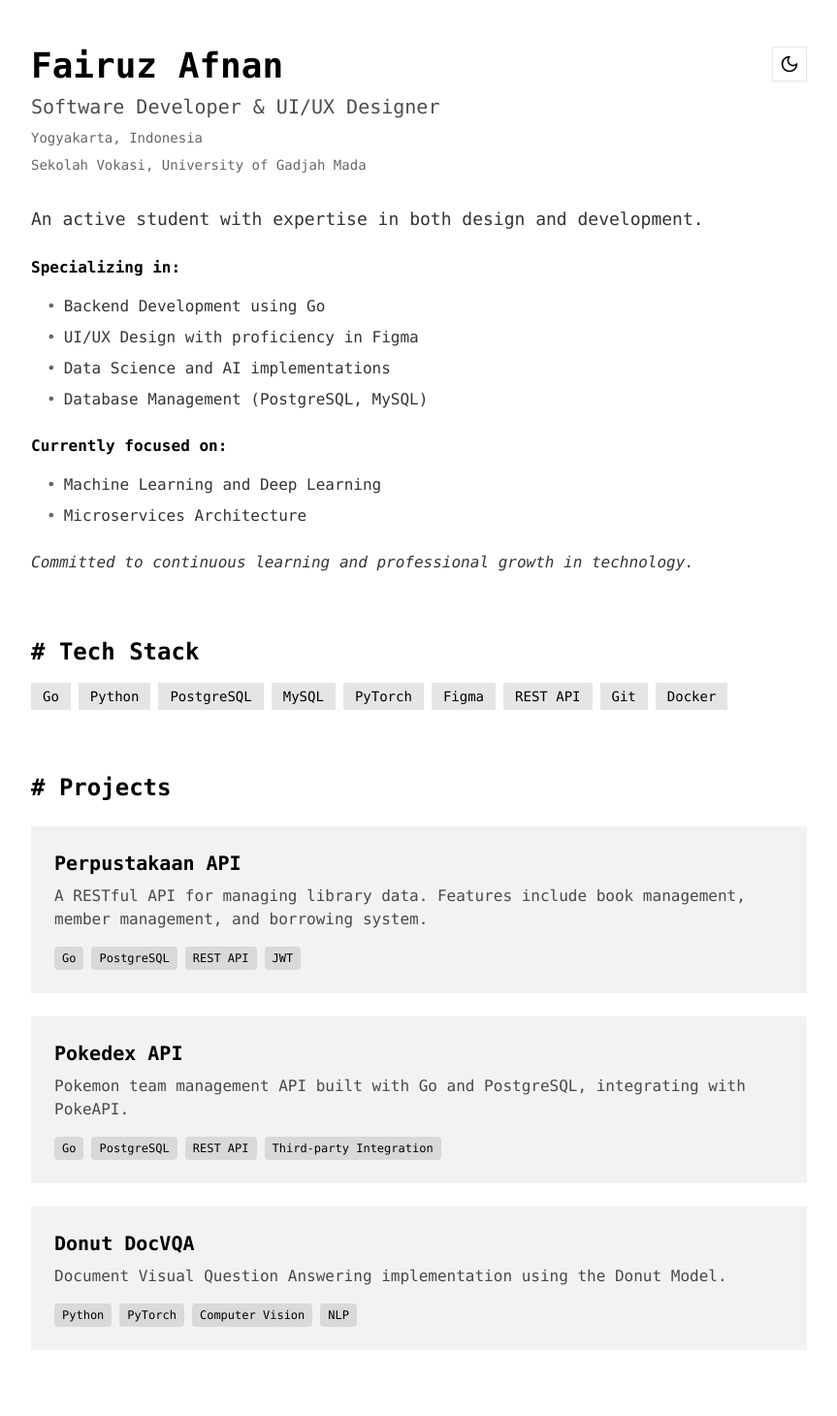
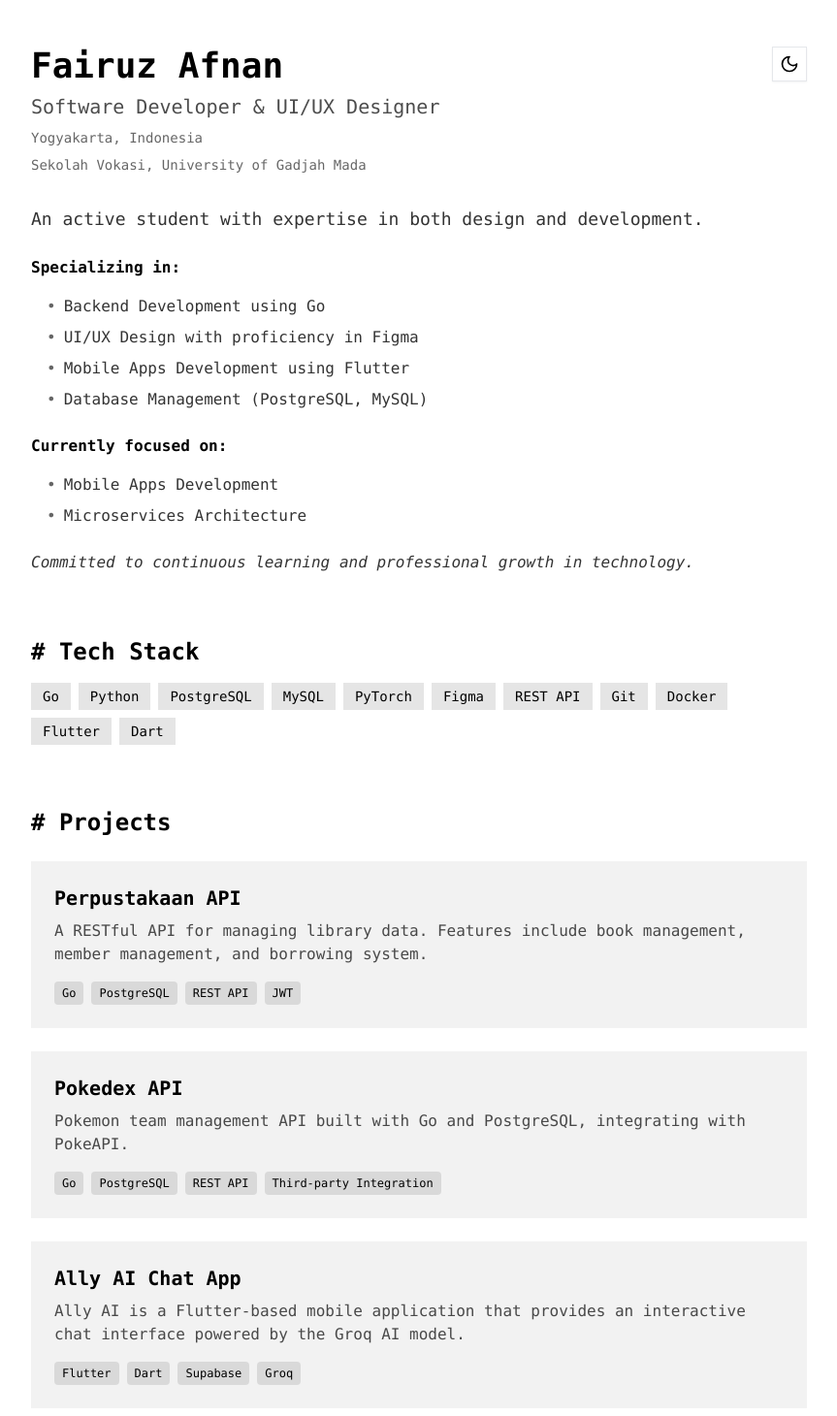
Before and after one commit to Fairuzzzzz/portfolio-web, a Next.js app: page / in a window 1280 px wide. Shown: the top 1460 px of the page at 97% size, without its empty margins (208-1071 px from the left). Built offline with nearby package versions, Linux system fonts and the light colour scheme.

Commit message:
add new experience

```diff
--- a/app/page.tsx
+++ b/app/page.tsx
@@ -4,6 +4,7 @@ import { useState, useEffect } from "react";
 import { Github, Linkedin, Mail, Sun, Moon } from "lucide-react";
 import { Button } from "@/components/ui/button";
 import Link from "next/link";
+import { title } from "process";
 
 export default function Home() {
   const [mounted, setMounted] = useState(false);
@@ -47,6 +48,13 @@ export default function Home() {
       tags: ["Go", "PostgreSQL", "REST API", "Third-party Integration"],
     },
     {
+      title: "Ally AI Chat App",
+      description:
+        "Ally AI is a Flutter-based mobile application that provides an interactive chat interface powered by the Groq AI model.",
+      repo: "Fairuzzzzz/ai-chat-app",
+      tags: ["Flutter", "Dart", "Supabase", "Groq"],
+    },
+    {
       title: "Donut DocVQA",
       description:
         "Document Visual Question Answering implementation using the Donut Model.",
@@ -65,6 +73,8 @@ export default function Home() {
     "REST API",
     "Git",
     "Docker",
+    "Flutter",
+    "Dart",
   ];
 
   const userInfo = {
@@ -77,13 +87,10 @@ export default function Home() {
       specializations: [
         "Backend Development using Go",
         "UI/UX Design with proficiency in Figma",
-        "Data Science and AI implementations",
+        "Mobile Apps Development using Flutter",
         "Database Management (PostgreSQL, MySQL)",
       ],
-      currentFocus: [
-        "Machine Learning and Deep Learning",
-        "Microservices Architecture",
-      ],
+      currentFocus: ["Mobile Apps Development", "Microservices Architecture"],
       outro:
         "Committed to continuous learning and professional growth in technology.",
     },
--- /dev/null
+++ b/app/project/[slug]/page.tsx
@@ -0,0 +1,97 @@
+"use client";
+
+import { useState, useEffect } from "react";
+import { useParams, useRouter } from "next/navigation";
+import { Sun, Moon, ArrowLeft } from "lucide-react";
+import { Button } from "@/components/ui/button";
+import ReactMarkdown from "react-markdown";
+
+export default function ProjectPage() {
+  const [darkMode, setDarkMode] = useState(true);
+  const [readme, setReadme] = useState("");
+  const params = useParams();
+  const router = useRouter();
+
+  const projects = [
+    {
+      title: "Perpustakaan API",
+      description:
+        "Perpustakaan API is a simple RESTful API that provides functionality to manage library data, such as books, members, and borrowing transactions.",
+      slug: "project-1",
+      repo: "Fairuzzzzz/perpustakaan-api",
+    },
+    {
+      title: "Pokedex API",
+      description:
+        "A RESTful API service for managing pokemon teams using data from PokeAPI.",
+      slug: "project-2",
+      repo: "Fairuzzzzz/pokedex-api",
+    },
+    {
+      title: "Donut DocVQA",
+      description:
+        "Donut-DocVQA: Document Visual Question Answering with Donut Model",
+      slug: "project-3",
+      repo: "Fairuzzzzz/Donut-Docvqa",
+    },
+  ];
+
+  const project = projects.find((p) => p.slug === params.slug);
+
+  useEffect(() => {
+    if (darkMode) {
+      document.documentElement.classList.add("dark");
+    } else {
+      document.documentElement.classList.remove("dark");
+    }
+  }, [darkMode]);
+
+  useEffect(() => {
+    if (project) {
+      fetch(`https://raw.githubusercontent.com/${project.repo}/main/README.md`)
+        .then((response) => response.text())
+        .then((text) => setReadme(text))
+        .catch((error) => console.error("Error fetching README:", error));
+    }
+  }, [project]);
+
+  const toggleDarkMode = () => {
+    setDarkMode(!darkMode);
+  };
+
+  if (!project) {
+    return <div>Project not found</div>;
+  }
+
+  return (
+    <div className="min-h-screen bg-white dark:bg-black text-black dark:text-white font-mono transition-colors duration-300">
+      <main className="max-w-4xl mx-auto p-6 md:p-12 space-y-8">
+        <div className="flex justify-between items-center">
+          <Button
+            variant="outline"
+            size="icon"
+            onClick={() => router.push("/")}
+          >
+            <ArrowLeft className="h-5 w-5" />
+            <span className="sr-only">Back to Home</span>
+          </Button>
+          <Button variant="outline" size="icon" onClick={toggleDarkMode}>
+            {darkMode ? (
+              <Sun className="h-5 w-5" />
+            ) : (
+              <Moon className="h-5 w-5" />
+            )}
+            <span className="sr-only">Toggle dark mode</span>
+          </Button>
+        </div>
+        <h1 className="text-4xl font-bold">{project.title}</h1>
+        <p className="text-lg text-black/80 dark:text-white/80">
+          {project.description}
+        </p>
+        <div className="prose dark:prose-invert">
+          <ReactMarkdown>{readme}</ReactMarkdown>
+        </div>
+      </main>
+    </div>
+  );
+}
```
